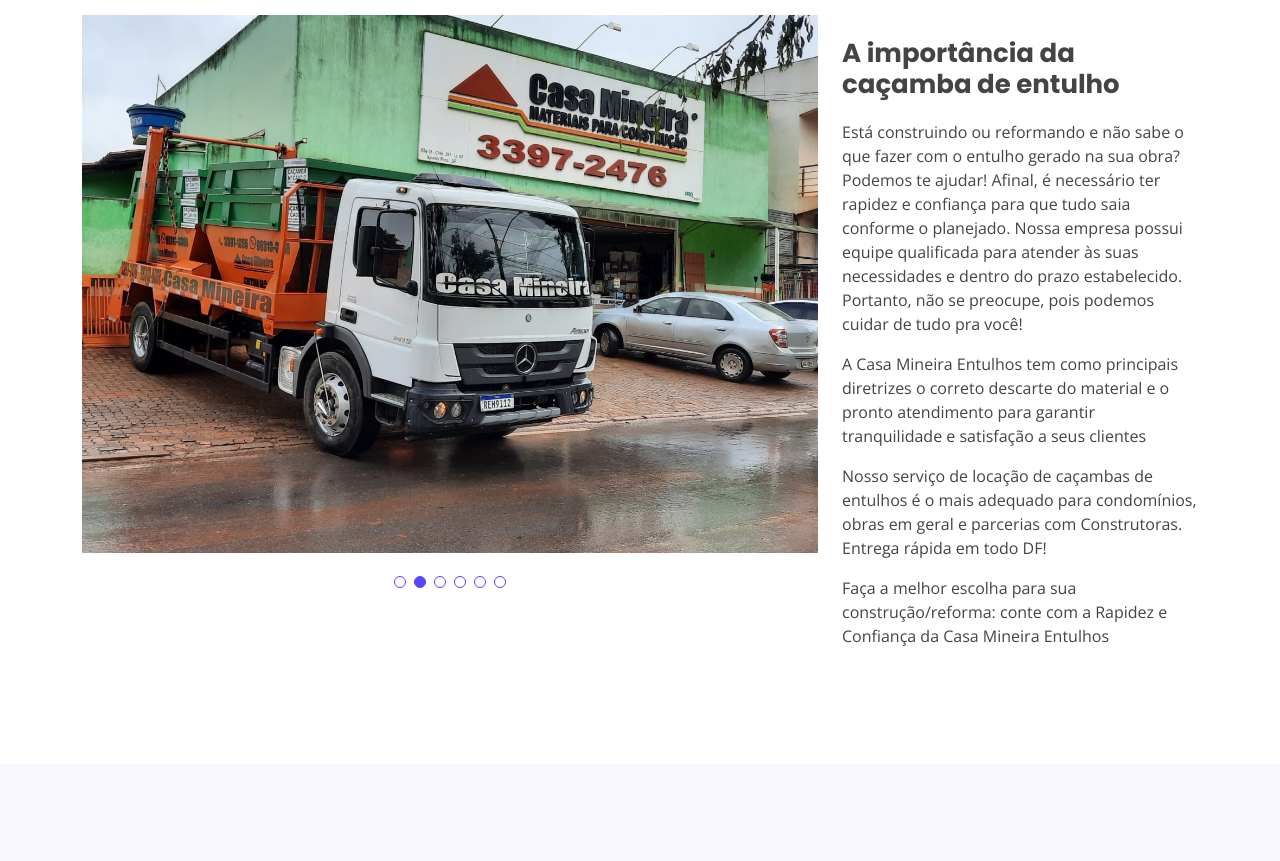
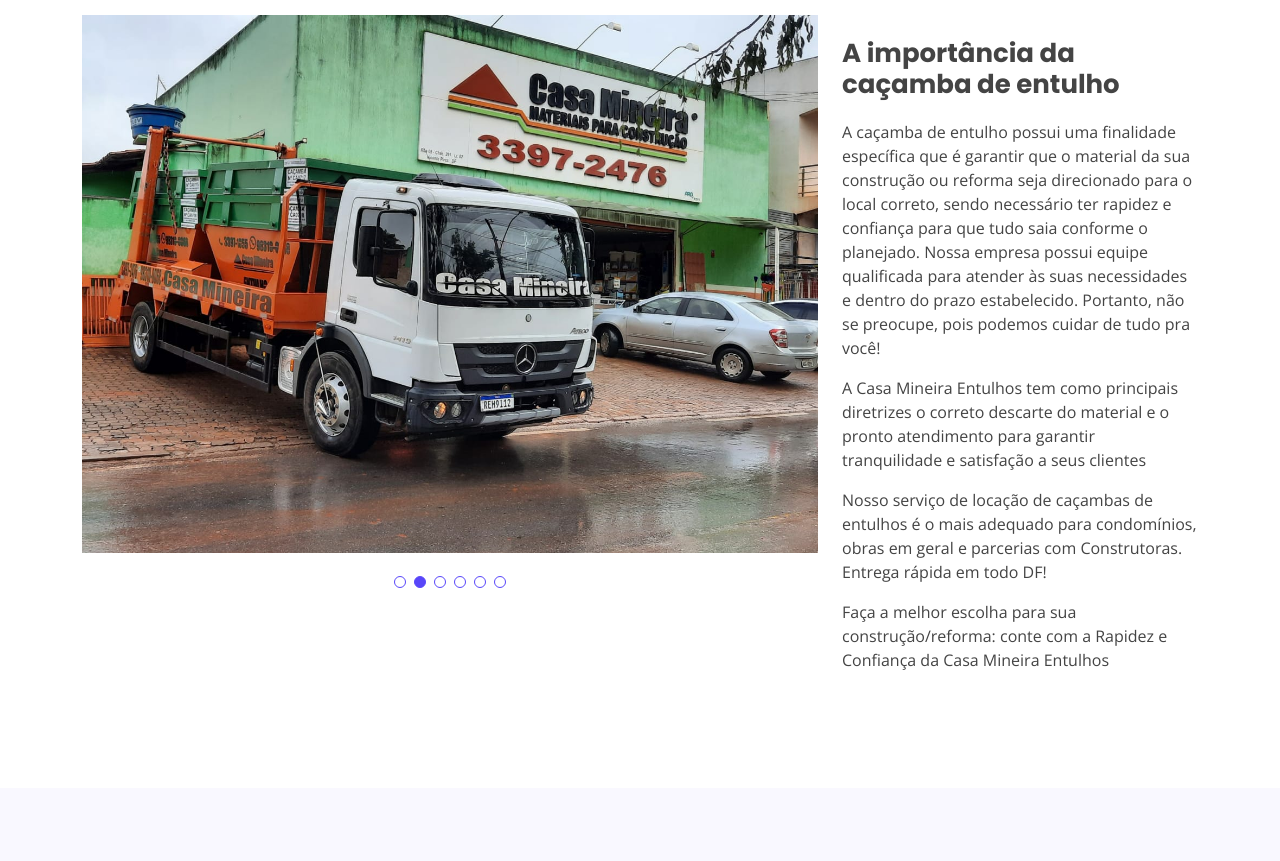
Before and after one commit to jonipequeno/CasaMineira, a plain HTML site: page index.html in a window 1280 px wide. Shown: the part 1060-1921 px from the top of the page. Drawn offline with nearby package versions, Linux system fonts and the light colour scheme.

Commit message:
troca de texto

```diff
--- a/index.html
+++ b/index.html
@@ -111,7 +111,8 @@
               <p>WhatsApp (61)98310-0068 </p>
 
 
-            </a></h2>
+            </a>
+          </h2>
 
 
         </div>
@@ -159,10 +160,10 @@
             <div class="portfolio-description">
               <h2>A importância da caçamba de entulho</h2>
               <p>
-                Está construindo ou reformando e não sabe o que fazer com o entulho gerado na sua obra? Podemos te
-                ajudar! Afinal, é necessário ter rapidez e confiança para que tudo saia conforme o planejado. Nossa
-                empresa possui equipe qualificada para atender às suas necessidades e dentro do prazo estabelecido.
-                Portanto, não se preocupe, pois podemos cuidar de tudo pra você!
+                A caçamba de entulho possui uma finalidade específica que é garantir que o material da sua construção ou
+                reforma seja direcionado para o local correto, sendo necessário ter rapidez e confiança para que tudo
+                saia conforme o planejado. Nossa empresa possui equipe qualificada para atender às suas necessidades e
+                dentro do prazo estabelecido. Portanto, não se preocupe, pois podemos cuidar de tudo pra você!
               <p> A Casa Mineira Entulhos tem como principais diretrizes o correto descarte do material e o pronto
                 atendimento para garantir tranquilidade e satisfação a seus clientes</p>
               </p>
```
